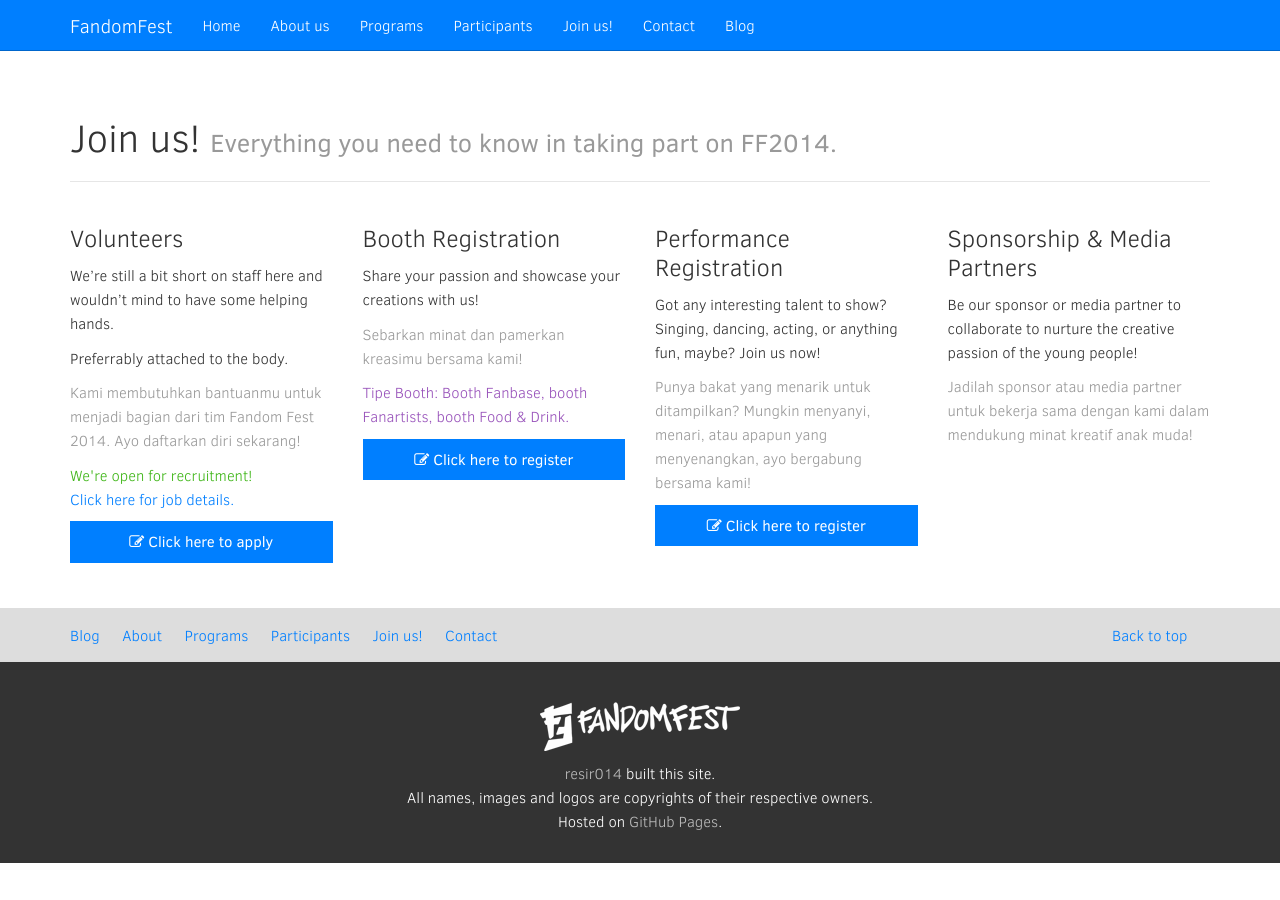
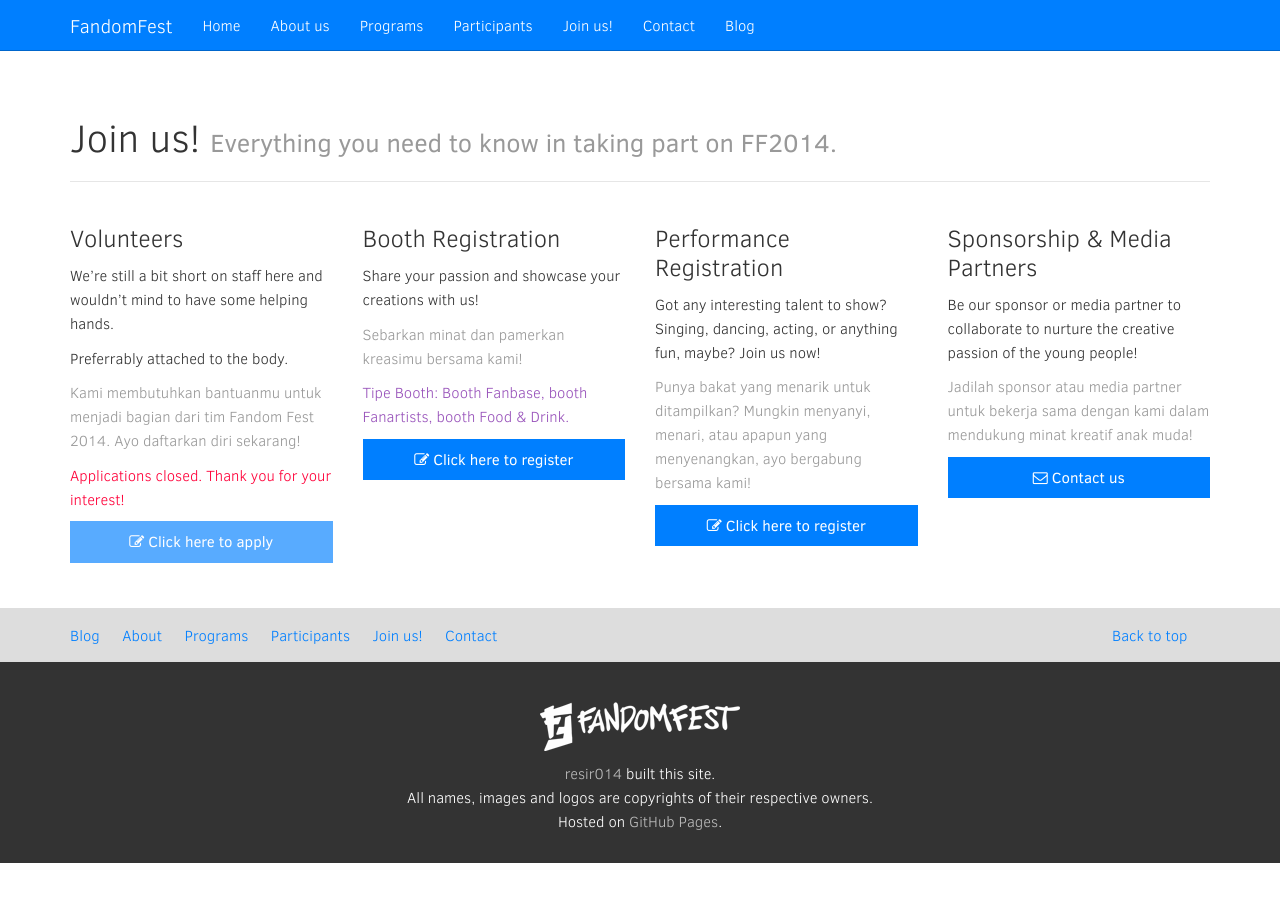
Before and after one commit to resir014/fandom-fest, a Jekyll site: the page built from join-us/index.html, in a window 1280 px wide. Built offline with Jekyll 4.4.1, drawn with Linux system fonts in a browser that asks for light colours; nearby versions of some CDN libraries.

Commit message:
Closing volunteer applications.
Also add contact link for sponsor enquiries.

```diff
--- a/join-us/index.html
+++ b/join-us/index.html
@@ -14,9 +14,9 @@
 
                 <p class="text-muted">Kami membutuhkan bantuanmu untuk menjadi bagian dari tim Fandom Fest 2014. Ayo daftarkan diri sekarang!</p>
 
-                <p class="text-success">We're open for recruitment!<br /><a href="http://blog.fandom-fest.com/post/83610531621/open-recruitment">Click here for job details.</a></p>
+                <p class="text-danger">Applications closed. Thank you for your interest!</p>
 
-                <a class="btn btn-primary btn-block" href="https://docs.google.com/forms/d/1LI6iLma-pgFxdPrYzMF6S1whGjerWFCEh16-Hrd9QAE/viewform?usp=send_form"><i class="fa fa-pencil-square-o "></i> Click here to apply</a>
+                <a class="btn btn-primary btn-block" disabled="disabled"><i class="fa fa-pencil-square-o "></i> Click here to apply</a>
             </div>
             <div class="col-md-3">
                 <h2 class="featurette-column-title">Booth Registration</h2>
@@ -41,6 +41,8 @@
                 <p>Be our sponsor or media partner to collaborate to nurture the creative passion of the young people!</p>
 
                 <p class="text-muted">Jadilah sponsor atau media partner untuk bekerja sama dengan kami dalam mendukung minat kreatif anak muda!</p>
+
+                <a class="btn btn-primary btn-block" href="/contact/"><i class="fa fa-envelope-o "></i> Contact us</a>
             </div>
         </div>
     </div>
```
